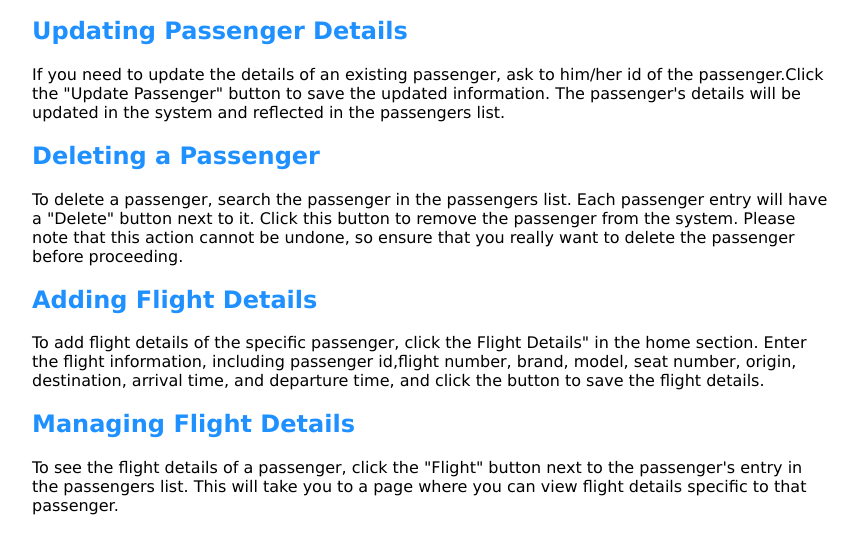
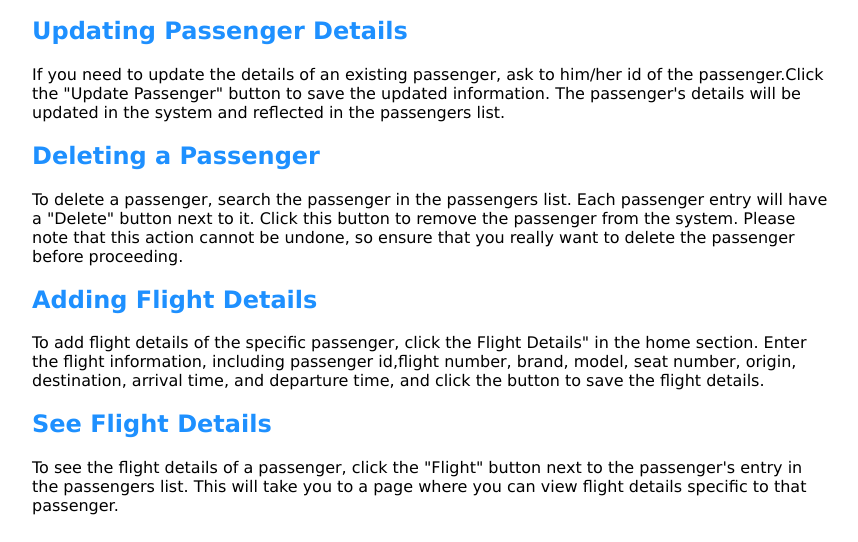
Before and after one commit to samgeo12345/flightbookingadmin, a plain HTML site: page help.html in a window 1280 px wide. Shown: the part 536-1078 px from the top of the page, without its empty margins (208-1066 px from the left). Drawn offline with Linux system fonts and the light colour scheme.

Commit message:
alirline

```diff
--- a/help.html
+++ b/help.html
@@ -48,7 +48,7 @@
                 <p class="p">To add flight details of the specific passenger, click the Flight Details" in the home section. Enter the flight information, including passenger id,flight number, brand, model, seat number, origin, destination, arrival time, and departure time, and click the button to save the flight details.</p>
             </div>
             <div class="section">
-                <h2 class="section-title">Managing Flight Details</h2>
+                <h2 class="section-title">See Flight Details</h2>
                 <p class="p">To see the flight details of a passenger, click the "Flight" button next to the passenger's entry in the passengers list. This will take you to a page where you can view flight details specific to that passenger.</p>
             </div>
             <div class="socialmediadiv">
```
